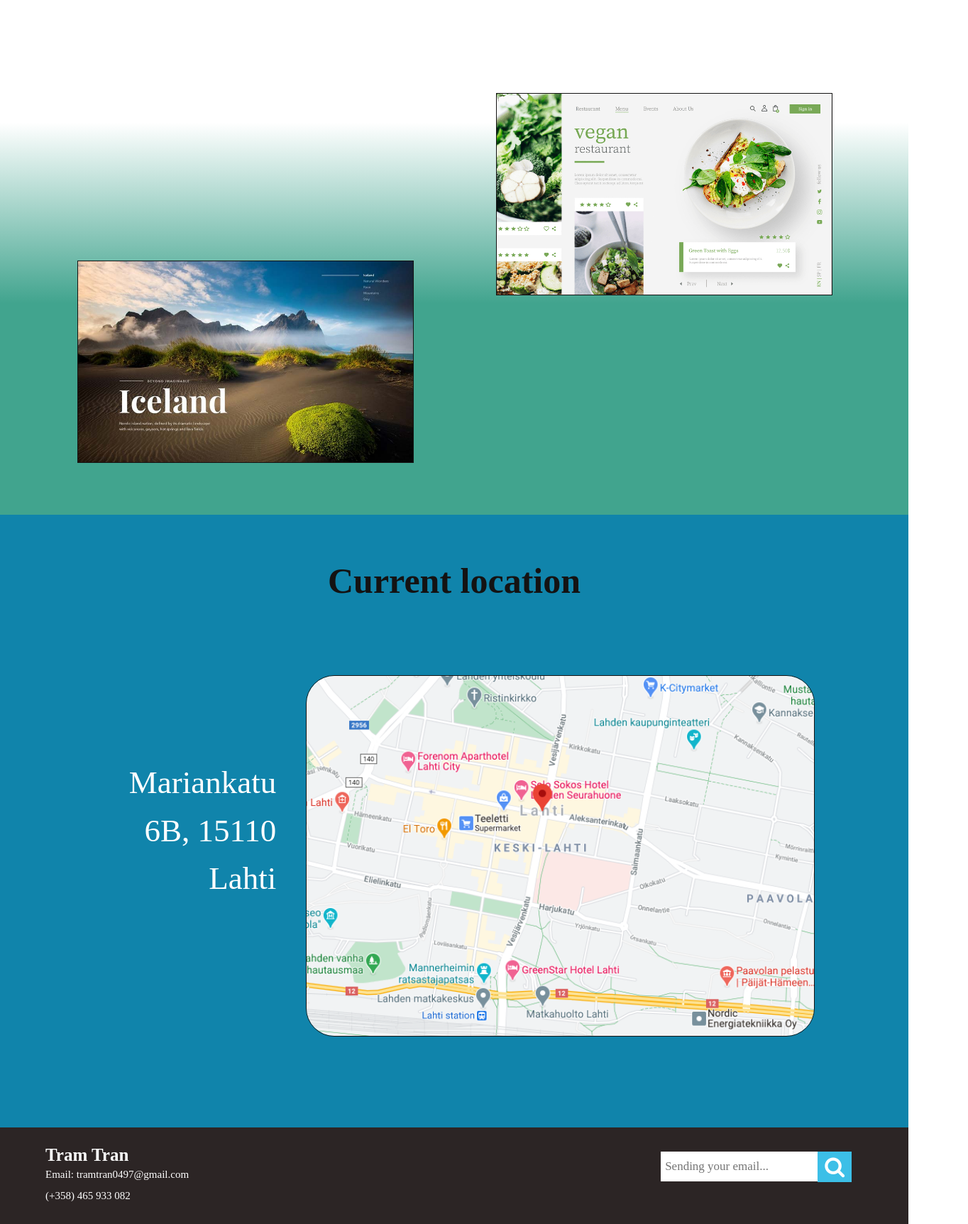
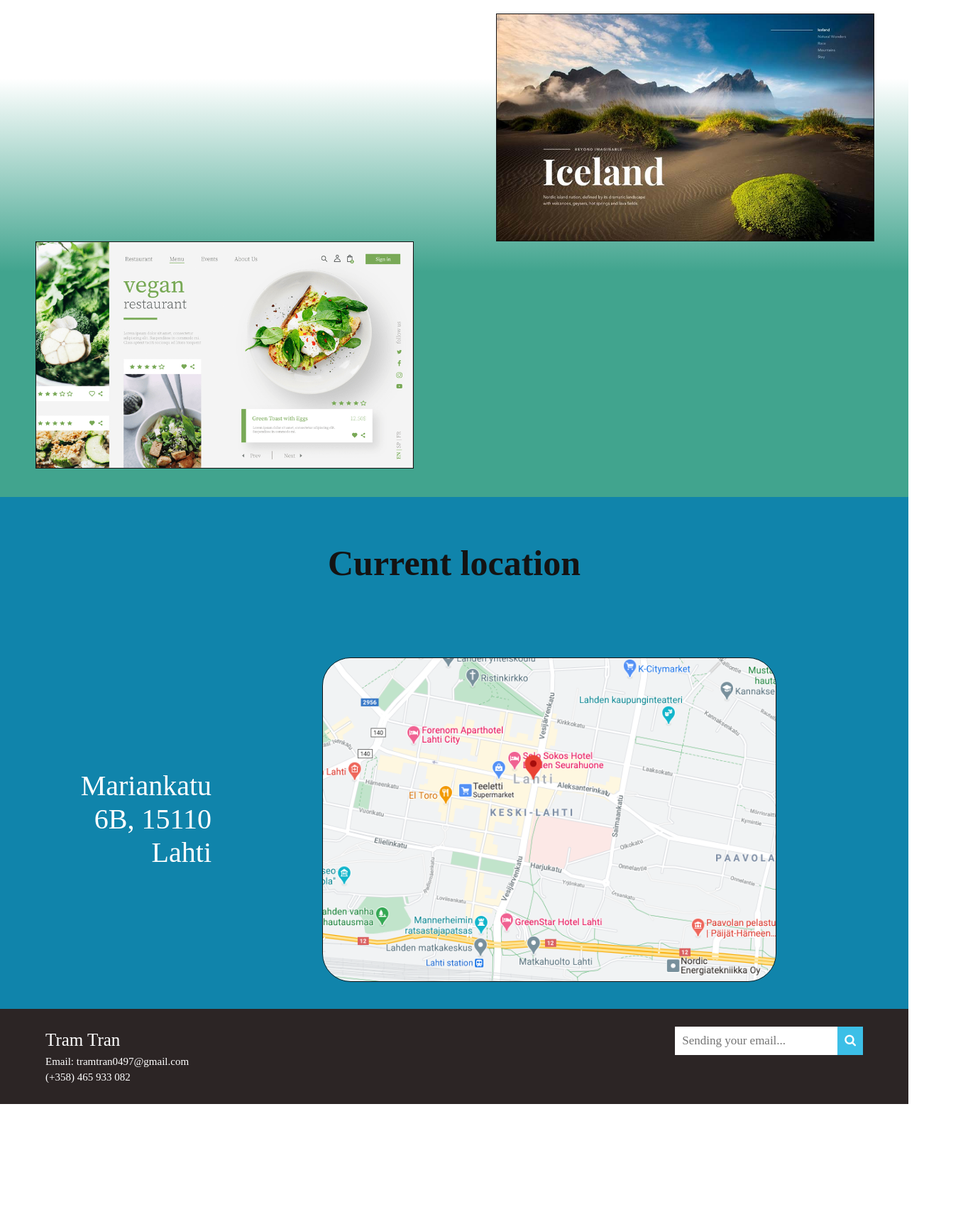
Before and after one commit to tramtran0497/Portfolio, a plain HTML site: page index.html in a window 1280 px wide. Shown: the part 785-2509 px from the top of the page at 71% size, 1364 px wide, since content can reach past the window. After the commit the page ends 2340 px from the top, so only its background shows below. Drawn offline with Linux system fonts and the light colour scheme; a web font is replaced by a local one.

Commit message:
decorating css and html, final version

```diff
--- a/index.html
+++ b/index.html
@@ -10,10 +10,15 @@
 
 <body>
 
-    <div class="navigation">
-        <h1 class=logo>Tram Tran</h1>
-        <nav>
-            <ul>
+    <nav class="navigation">
+        <ul class="nav-items nav-left">
+            <li class="nav-item"><a class="nav-link" href="#">
+                    <p class="logo">Tram Tran</p>
+                </a></li>
+
+        </ul>
+
+        <ul class="nav-items nav-right">
             <li class="nav-item"><a class="nav-link" href="#">About</a></li>
             <li class="nav-item"><a class="nav-link" href="#location">Contact</a></li>
             <li class="nav-item">
@@ -33,58 +38,57 @@
             </li>
         </ul>
     </nav>
-    </div>
-    <section id="aboutme">
+    <section class="section" id="aboutme">
         <div class="body">
-            <div class="lay-out">
+            <div class="layout">
                 <div class="img-wrapper">
                     <img src="./img/portfolio img.jpeg" alt="portrait">
                 </div>
             </div>
-            <div class="lay-out">
+            <div class="layout">
                 <div class="text">
                     <p>
                         Hello,
                         <br>
+                        <br> I am a website developer in Finland, and my professional skills as well as all my own
+                        information are revealed obviously in my portfolio.
                         <br>
-                        I am a website developer in Finland, and my professional skills as well as all my own information
-                        are revealed obviously in my portfolio.
-                         <br>
-                         <br>
-                        Hope you feel enjoy my own projects and wishing can be one of part in your team.
+                        <br> Hope you feel enjoy my own projects and wishing can be one of part in your team.
                     </p>
                 </div>
             </div>
         </div>
     </section>
 
-    <section id="projects">
+    <section class="section" id="projects">
         <div class="header">
             <h2 class="title">All my own projects</h2>
         </div>
         <div class="body">
-            <div class="lay-out">
+            <div class="layout">
                 <div class="img-wrapper travel">
                     <img src="./img/travel.jpeg" alt="travel">
                 </div>
             </div>
-            <div class="lay-out">
+            <div class="layout">
                 <div class="img-wrapper restaurant">
                     <img src="./img/restaurant.png" alt="restaurant">
                 </div>
             </div>
+
+
         </div>
     </section>
 
-    <section id="location">
+    <section class="section"  id="location">
         <div class="header">
-            <h2 class ="title">Current location</h2>
+            <h2 class="title">Current location</h2>
         </div>
         <div class="body">
-            <div class="lay-out textmap">
-                <p class="text">Mariankatu 6B, 15110 Lahti</p>
+            <div class="layout">
+                <p class="text-location">Mariankatu 6B, 15110 Lahti</p>
             </div>
-            <div class="lay-out imgmap">
+            <div class="layout">
                 <div class="img-wrapper mapwrap">
                     <img src="./img/Screenshot 2021-03-31 at 14.36.48.png" alt="map">
                 </div>
@@ -94,10 +98,9 @@
 
     <footer>
         <div class="information">
-            <h1 class="logo">Tram Tran</h1>
-            <p class="text">
-                Email: tramtran0497@gmail.com <br>
-                (+358) 465 933 082
+            <p class="logo-footer">Tram Tran</p>
+            <p class="text-footer">
+                Email: tramtran0497@gmail.com <br> (+358) 465 933 082
             </p>
         </div>
         <div class="search-container">
--- a/style.css
+++ b/style.css
@@ -1,183 +1,195 @@
-*{
+* {
     padding: 0;
-    margin:0;
+    margin: 0;
     color: #FFF;
     font-family: Quattrocento;
 }
 
-.navigation{
-    width: 80%;
-    display: flex;
-    flex-direction: row;
-    justify-content: space-between;
-    height: 100px;
-    padding: 40px 170px;
-    background-color: #0C5A74;
+.section{
+    width: 100%;
+    height: auto;
 }
-
-.logo{
-    font-size: 50px;
+a {
+    text-decoration: none;
 
 }
 
-.nav-item {
-    list-style: none;
-    float: left;
-    margin-left: 50px ;
-    font-size: 20px;
-
-}
-
-.fa::before {
-    font-size: 30px;
-}
-
-.nav-link{
-    text-decoration: inherit;
-
-}
-
-#aboutme {
-    width: 100%;
-    height: auto;
-    background-color: #0C5A74 ;
-
-}
-
-.body{
+.body {
     padding: 40px 50px;
     display: flex;
     flex-direction: row;
     justify-content: center;
-    height: auto;
 }
 
-.lay-out{
-    width: 50%;
-    height: auto;
+.layout {
+    width: 100%;
 }
+.img-wrapper{
+    width: 70%;
+    height: 100%;
+    border: 1px solid rgb(20, 19, 19);
+    object-fit: cover;
 
-#aboutme .img-wrapper{
-    margin: 5% 20% 10% 20%;
 }
-
-
 .img-wrapper img {
     width: 100%;
     height: 100%;
-    object-fit: contain;
-    border: 1px solid rgb(20, 19, 19);
-
+    display: block;
 }
 
-.text{
+.text {
     margin: 50px 0px 50px 50px;
     text-align: justify;
     font-size: 25px;
     line-height: 1.5;
 }
-
-#projects{
-    width: 100%;
-    height: auto;
-    background-color: #fff;
-    background: linear-gradient( #fff 35%, #41A48E 65%);
-}
-.title{
+.title {
     font-size: 50px;
     color: rgb(20, 19, 19);
     text-align: center;
 }
-.header{
+.header {
     padding: 5% 20%;
 }
 
-.travel{
-    margin: 45% 10% 5% 10%;
+/* NAVIGATION */
+
+.navigation {
+    width: 100%;
+    background-color: #0C5A74;
+    display: flex;
+    flex-direction: row;
+    justify-content: space-between;
+    padding: 20px 0;
 }
 
-.restaurant{
-    margin: 5% 10% 40% 10%;
+.navigation .nav-items {
+    display: flex;
+    flex-direction: row;
+    justify-content: space-around;
+    padding: 0 20px;
 }
 
-#location{
-    background-color: #1084AB;
-    width: 100%;
-    height: auto;
+.navigation .logo {
+    font-size: 50px;
 }
 
-.imgmap{
-    width: 75%;
-}
-.textmap{
-    width: 25%;
-    margin: 10% 0% 10% 5%;
+.navigation .nav-item{
+    list-style: none;
+    font-size: 20px;
+    display: flex;
+    align-items: center;
+
 }
 
-.textmap .text{
-    margin: 0 auto;
-    text-align: right;
-    font-size: 45px;
+.navigation .nav-right .nav-item {
+    margin: 0 25px;
 }
 
-.mapwrap{
-    margin: 0% 10% 10% 5%;
+.nav-item .nav-link .fa {
+    font-size: 30px;
+
 }
 
-.mapwrap img{
-    border-radius: 40px;
+/* ABOUT ME */
+
+#aboutme {
+    background-color: #0C5A74;
 }
 
-footer{
+#aboutme .img-wrapper {
+    margin: auto;
+}
+
+/* PROJECTS */
+
+#projects {
+    background-color: #fff;
+    background: linear-gradient( #fff 35%, #41A48E 65%);
+}
+
+#projects .body {
+    flex-direction: column;
+}
+
+#projects .layout {
+    width: 45%;
+}
+
+#projects .layout:nth-child(odd){
+    margin-left: 55%;
+
+}
+#projects .img-wrapper{
+    width: 100%;
+}
+
+/* LOCATION */
+
+#location {
+    background-color: #1084AB;
+}
+
+#location .layout:nth-child(1) {
+    width: 25%;
+    display: flex;
+    align-items: center;;
+    padding: 20px;
+}
+
+#location .img-wrapper {
+    border-radius: 40px;
+    overflow: hidden;
+    margin: auto;
+}
+
+#location .text-location{
+    font-size: 40px;
+    text-align: right;
+}
+
+
+/* FOOTER */
+
+footer {
     background-color: #2C2525;
-    width: 100%;
-    height: auto;
     display: flex;
     flex-direction: row;
     justify-content: space-between;
 }
 
-footer .logo{
+footer .logo-footer {
     font-size: 25px;
 }
 
-footer .text{
+footer .text-footer {
     font-size: 15px;
 }
 
-.information{
-    line-height: 1;
+footer .information {
+    line-height: 1.5;
     margin: 2% 0 2% 5%;
 }
-.information .text{
-    margin: 0;
-    line-height: 2;
+
+footer .search-container {
+    margin: 2% 5% 2% 0%;
 }
-.search-container input[type=text] {
-    padding: 6px;
-    margin-top: 8px;
+
+footer .search-container form{
+    display: flex;
+
+}
+
+footer .search-container input[type=text] {
+    padding: 10px;
     font-size: 17px;
     border: none;
-  }
+}
 
-  .search-container button {
-    float: right;
+footer .search-container button {
     padding: 6px 10px;
-    margin-top: 8px;
-    margin-right: 16px;
     background: rgb(60, 191, 231);
     font-size: 17px;
     border: none;
     cursor: pointer;
-  }
-
-  .search-container button:hover {
-    background: #ccc;
-  }
-  .search-container {
-    margin: 2% 5% 2% 0%;
- }
-
- input{
-     height: 30px;
- }
+}
```
Also changed, not shown: 1 other file. Lines whose indentation alone changed are shown as unchanged.
